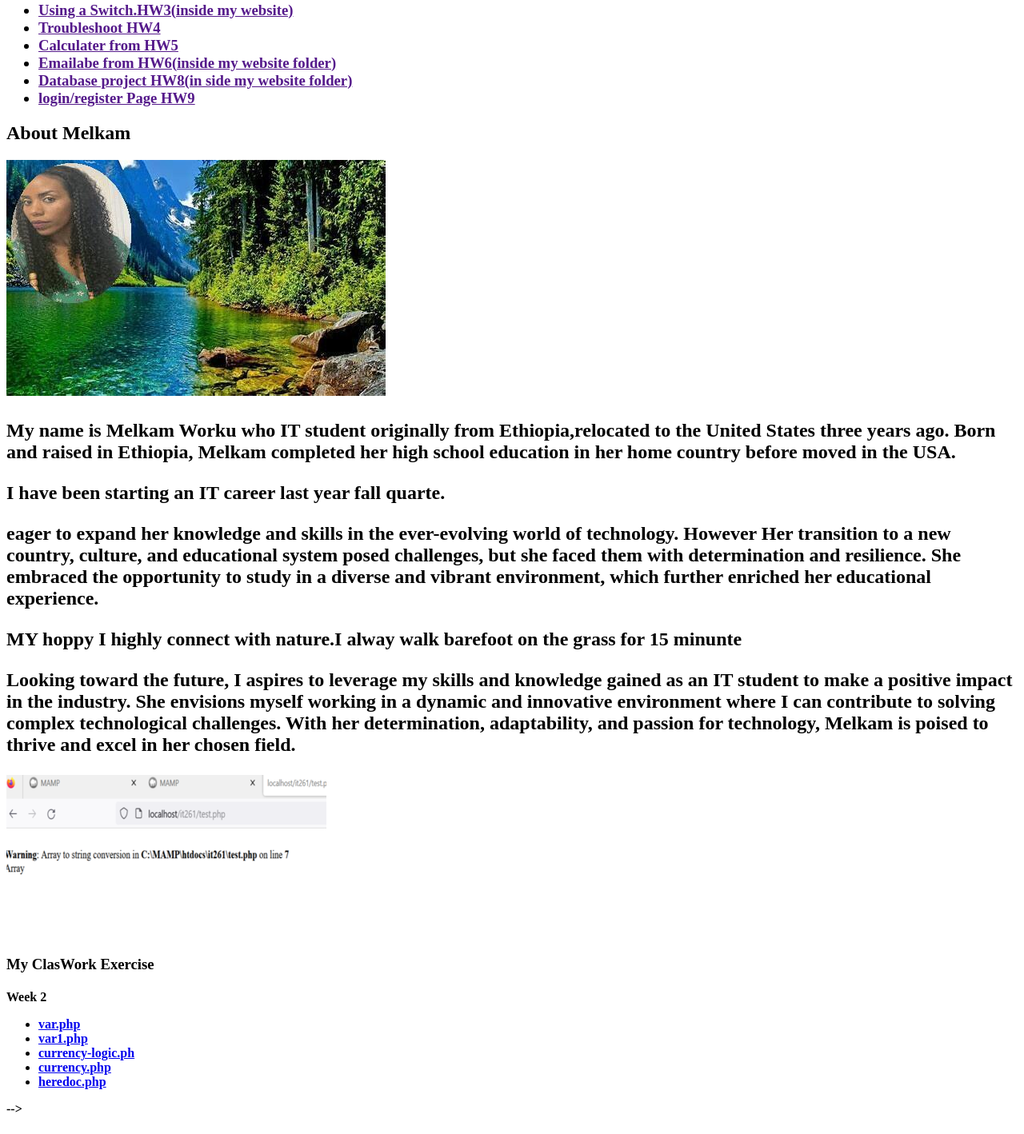
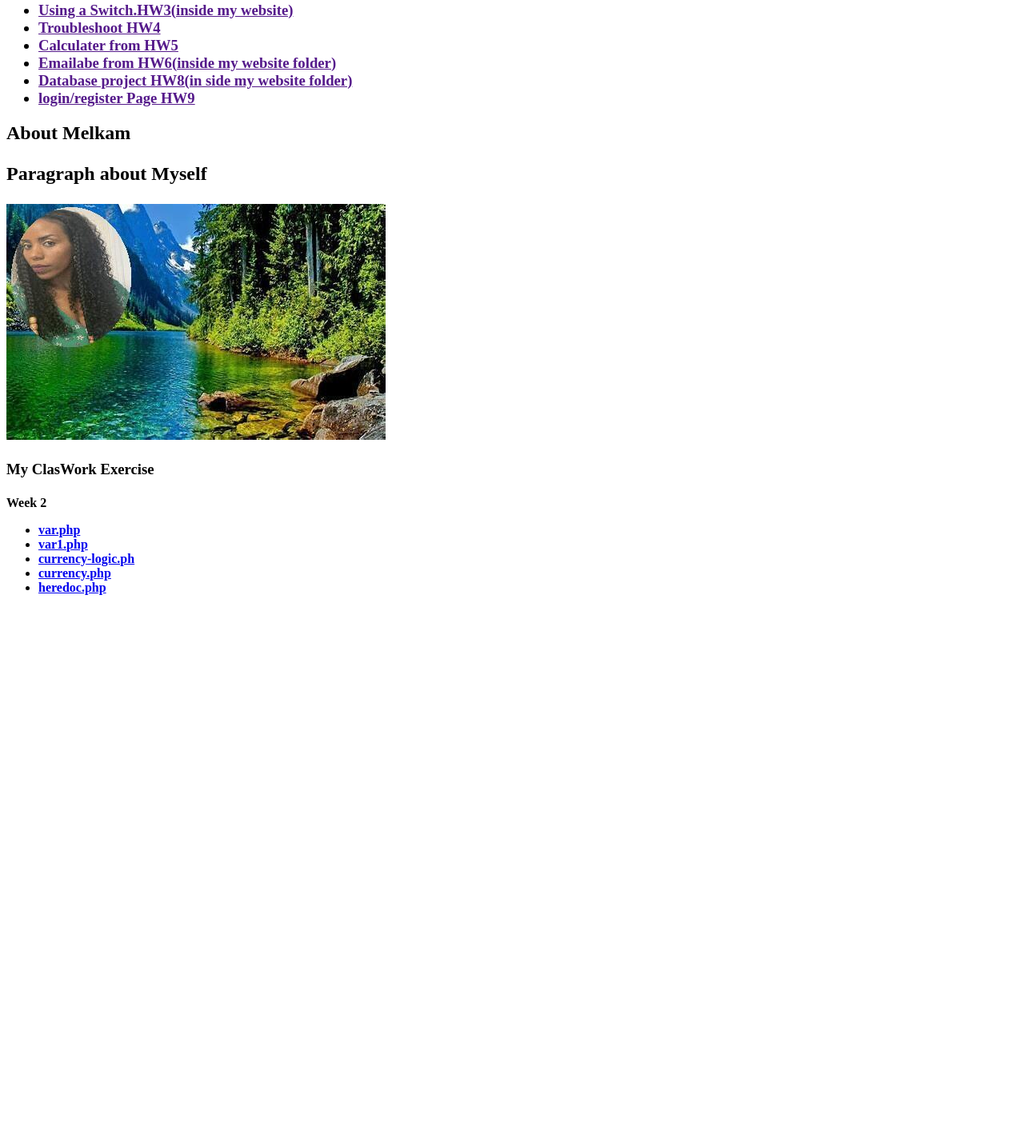
Before and after one commit to melkam2490/it261, a PHP site: page / in a window 1280 px wide. Shown: the part 166-1584 px from the top of the page at 80% size. After the commit the page ends 910 px from the top, so only its background shows below. Run offline with PHP 8.4, Linux system fonts and the light colour scheme.

Commit message:
removed paragraphs

```diff
--- a/index.php
+++ b/index.php
@@ -26,8 +26,10 @@
     </nav>
     <main>
         <h2> About Melkam <h2>
+       <p>  Paragraph about Myself</p>
         <img class=" right"src="images/mete.jpg" alt="mete">
-        <p>
+
+        <!-- <p>
        My name is Melkam Worku who IT student originally from Ethiopia,relocated to the United States three years ago.
       Born and raised in Ethiopia, Melkam completed her high school education in her home country before moved in the USA.
     </p>
@@ -41,7 +43,7 @@
       <p> Looking toward the future, I aspires to leverage my skills and knowledge gained as an IT student to make a positive impact in the industry.
         She envisions myself working in a dynamic and innovative environment where I can contribute to solving complex technological challenges.
          With her determination, adaptability, and passion for technology, Melkam is poised to thrive and excel in her chosen field. </p>
-         <img class=" right"src="images/Me.png" alt="ME">
+         <img class=" right"src="images/Me.png" alt="ME"> -->
          <h3>My ClasWork Exercise<h3>
           <h4>Week 2</h>
          <ul>
@@ -128,7 +130,7 @@
 
 
 
-  -->
+
 
 
 </body>
```
